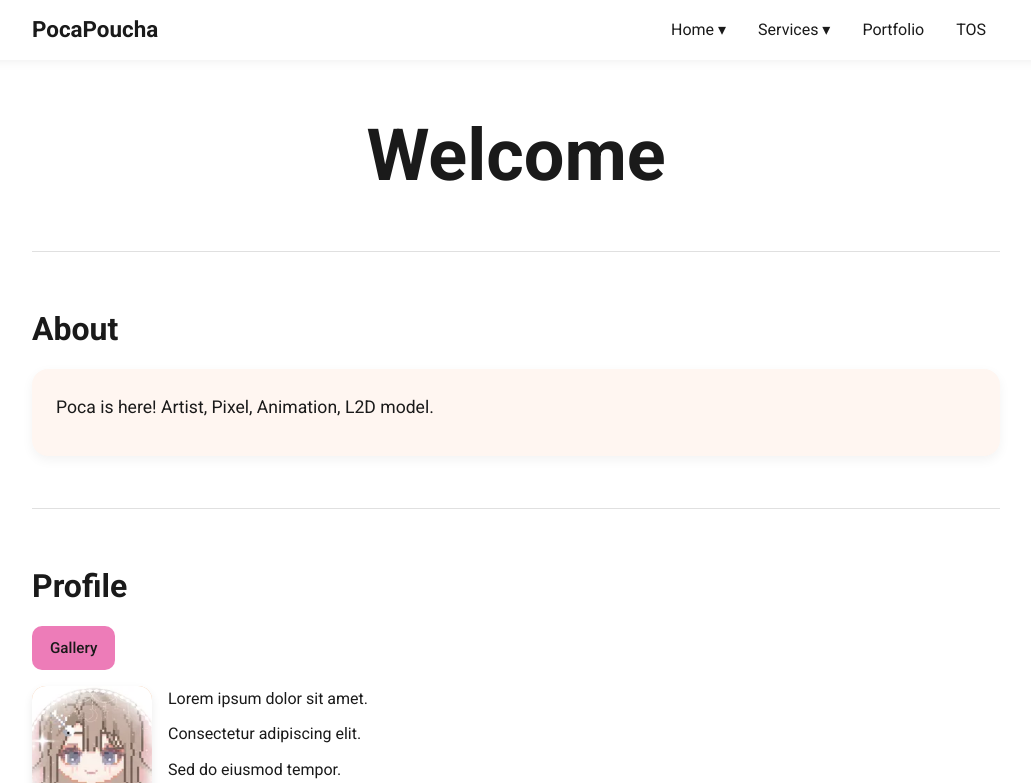
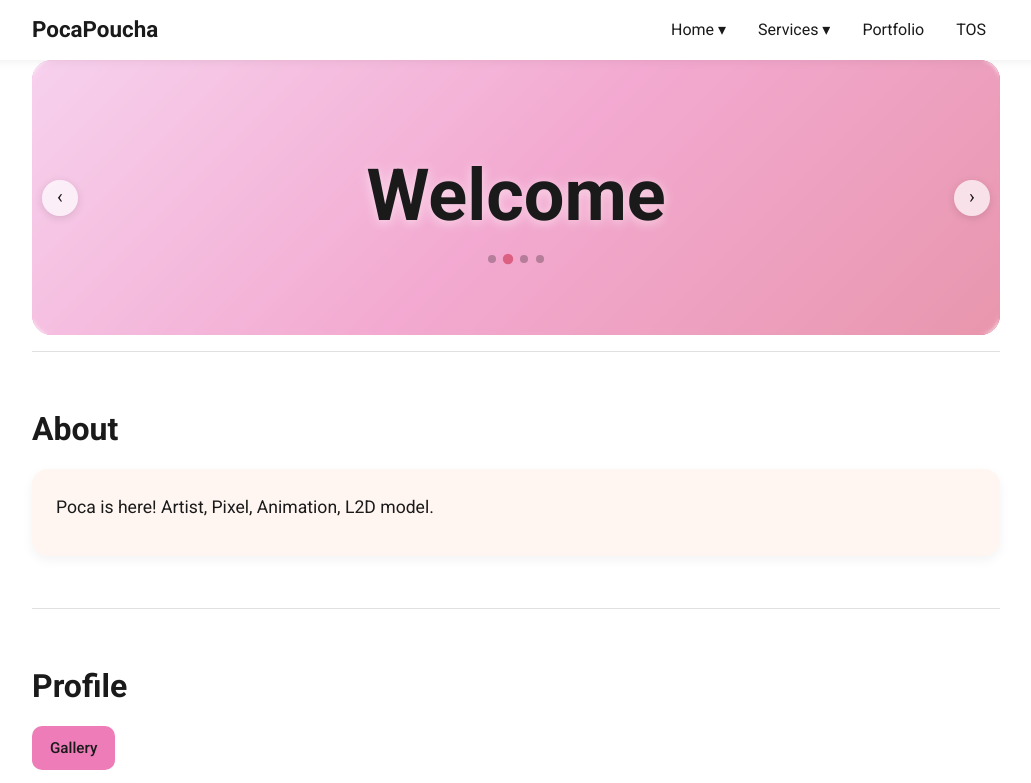
Before and after one commit to olimuhammadananda-max/commision_web1, a plain HTML site: page index.html in a window 1280 px wide. Shown: the top 783 px of the page, without its empty margins (124-1155 px from the left). Drawn offline with Linux system fonts and the light colour scheme.

Commit message:
Add files via upload

```diff
--- a/index.html
+++ b/index.html
@@ -144,13 +144,92 @@ li.open>.sub{display:block}
 }
 
 /* ── hero ── */
-.hero{padding:clamp(28px,6vw,56px) 0 clamp(20px,4vw,40px)}
+.hero{
+  padding:0;
+  position:relative;
+  overflow:hidden;
+  border-radius:20px;
+  margin-bottom:0;
+}
+.hero-carousel{
+  position:absolute;
+  inset:0;
+  z-index:0;
+}
+.hero-slide{
+  position:absolute;
+  inset:0;
+  background-size:cover;
+  background-position:center;
+  opacity:0;
+  transition:opacity 1s ease-in-out;
+}
+.hero-slide.active{opacity:1}
+/* fallback gradient slides when no images are set */
+.hero-slide:nth-child(1){background-image:linear-gradient(135deg,var(--peach) 0%,var(--coral) 50%,var(--pink) 100%)}
+.hero-slide:nth-child(2){background-image:linear-gradient(135deg,var(--lav) 0%,var(--pink) 50%,var(--blush) 100%)}
+.hero-slide:nth-child(3){background-image:linear-gradient(135deg,var(--coral) 0%,var(--peach) 50%,var(--lav) 100%)}
+.hero-slide:nth-child(4){background-image:linear-gradient(135deg,var(--blush) 0%,var(--lav) 50%,var(--peach) 100%)}
+.hero-overlay{
+  position:absolute;
+  inset:0;
+  background:rgba(255,255,255,0.35);
+  backdrop-filter:blur(2px);
+  z-index:1;
+}
+.hero-content{
+  position:relative;
+  z-index:2;
+  padding:clamp(48px,10vw,96px) 16px clamp(36px,8vw,72px);
+  display:flex;
+  flex-direction:column;
+  align-items:center;
+  gap:20px;
+}
 .hero h1{
   font-size:clamp(2.2rem,8vw,4.5rem);
   line-height:1.1;
   text-align:center;
   color:var(--ink);
+  text-shadow:0 2px 12px rgba(255,255,255,0.6);
 }
+/* carousel dots */
+.hero-dots{
+  display:flex;
+  gap:8px;
+}
+.hero-dot{
+  width:8px;height:8px;
+  border-radius:50%;
+  background:rgba(0,0,0,0.25);
+  border:0;
+  padding:0;
+  cursor:pointer;
+  transition:background .3s,transform .3s;
+}
+.hero-dot.active{
+  background:var(--blush);
+  transform:scale(1.3);
+}
+/* prev/next buttons on hero */
+.hero-btn{
+  position:absolute;
+  top:50%;
+  transform:translateY(-50%);
+  z-index:3;
+  width:36px;height:36px;
+  border-radius:50%;
+  border:0;
+  background:rgba(255,255,255,0.7);
+  box-shadow:0 2px 8px rgba(0,0,0,0.12);
+  font-size:1.2rem;
+  cursor:pointer;
+  display:flex;align-items:center;justify-content:center;
+  transition:background .2s;
+}
+.hero-btn:hover{background:rgba(255,255,255,0.95)}
+.hero-btn.prev{left:10px}
+.hero-btn.next{right:10px}
 
 section{padding:clamp(20px,4vw,36px) 0}
 h2{font-size:clamp(1.5rem,4vw,2rem);margin-bottom:14px;color:var(--ink)}
@@ -348,7 +427,26 @@ footer{
 <main>
 <div class="wrap">
   <div class="hero" id="home">
-    <h1 id="greeting" aria-live="polite">Welcome</h1>
+    <!-- Background carousel -->
+    <div class="hero-carousel" aria-hidden="true">
+      <div class="hero-slide active" data-bg="images/carousel1.png"></div>
+      <div class="hero-slide" data-bg="images/carousel2.png"></div>
+      <div class="hero-slide" data-bg="images/carousel1.png"></div>
+      <div class="hero-slide" data-bg="images/carousel2.png"></div>
+    </div>
+    <div class="hero-overlay"></div>
+    <button class="hero-btn prev" id="heroPrev" aria-label="Previous slide">‹</button>
+    <button class="hero-btn next" id="heroNext" aria-label="Next slide">›</button>
+    <!-- Content -->
+    <div class="hero-content">
+      <h1 id="greeting" aria-live="polite">Welcome</h1>
+      <div class="hero-dots" role="tablist" aria-label="Carousel slides">
+        <button class="hero-dot active" data-index="0" aria-label="Slide 1"></button>
+        <button class="hero-dot" data-index="1" aria-label="Slide 2"></button>
+        <button class="hero-dot" data-index="2" aria-label="Slide 3"></button>
+        <button class="hero-dot" data-index="3" aria-label="Slide 4"></button>
+      </div>
+    </div>
   </div>
   <hr class="rule">
 
@@ -500,6 +598,46 @@ footer{
   $('#sPrev').addEventListener('click',function(){page(-1)});
   $('#sNext').addEventListener('click',function(){page(1)});
 
+  // hero background carousel
+  (function(){
+    var slides=$$('.hero-slide');
+    var dots=$$('.hero-dot');
+    var cur=0;
+    var timer;
+
+    // try to load images; if they fail keep the gradient fallback
+    slides.forEach(function(s){
+      var src=s.getAttribute('data-bg');
+      if(!src) return;
+      var img=new Image();
+      img.onload=function(){ s.style.backgroundImage='url('+src+')'; };
+      img.src=src;
+    });
+
+    function goTo(n){
+      slides[cur].classList.remove('active');
+      dots[cur].classList.remove('active');
+      cur=(n+slides.length)%slides.length;
+      slides[cur].classList.add('active');
+      dots[cur].classList.add('active');
+    }
+    function next(){ goTo(cur+1); }
+    function prev(){ goTo(cur-1); }
+    function startAuto(){ timer=setInterval(next,4000); }
+    function stopAuto(){ clearInterval(timer); }
+
+    startAuto();
+    $('#heroNext').addEventListener('click',function(){ stopAuto(); next(); startAuto(); });
+    $('#heroPrev').addEventListener('click',function(){ stopAuto(); prev(); startAuto(); });
+    dots.forEach(function(d){
+      d.addEventListener('click',function(){
+        stopAuto();
+        goTo(+d.getAttribute('data-index'));
+        startAuto();
+      });
+    });
+  })();
+
   // tabs
   $$('.tab').forEach(function(t){
     t.addEventListener('click',function(){
```
